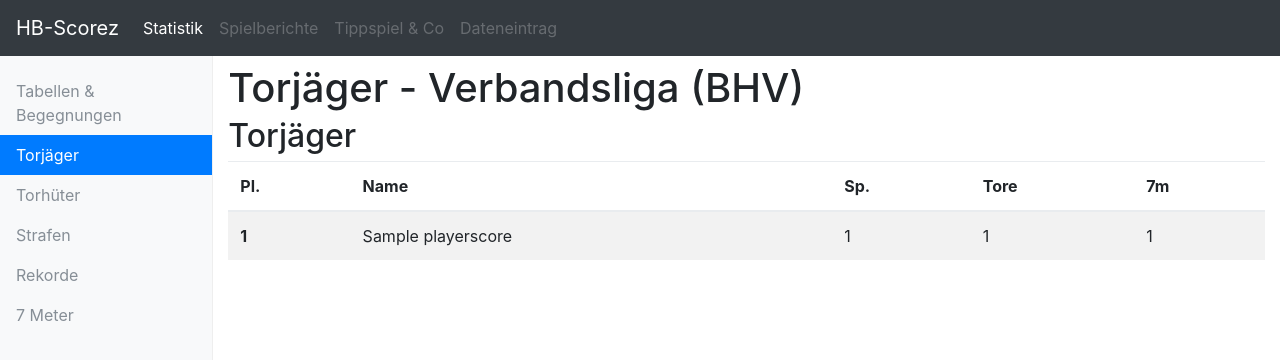
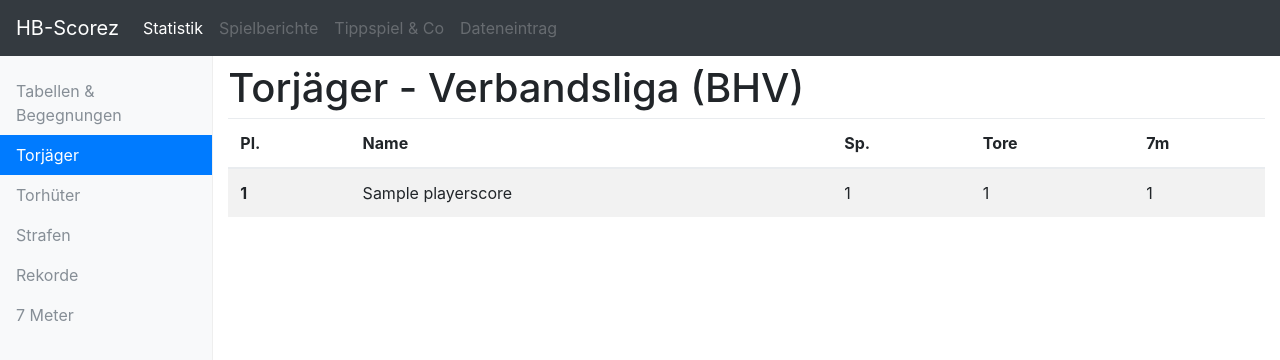
Before and after one commit to djbrown/hbscorez, a Django app: a page that uses scorers/templates/scorers/scorers.html in a window 1280 px wide. Shown: the top 360 px of the page. Run offline with Django 3.2, Linux system fonts and the light colour scheme; tables that the repository leaves empty hold one stand-in row (values such as "Sample post"); some libraries are stand-ins or nearby versions.

Commit message:
removed unnecessary second heading

```diff
--- a/scorers/templates/scorers/scorers.html
+++ b/scorers/templates/scorers/scorers.html
@@ -1,7 +1,6 @@
 {% extends 'base/base.html' %}
 {% block content %}
 <h1>Torjäger - Verbandsliga (BHV)</h1>
-<h2>Torjäger</h2>
 <div class="table-responsive">
     <table class="table table-striped">
         <thead>
```
